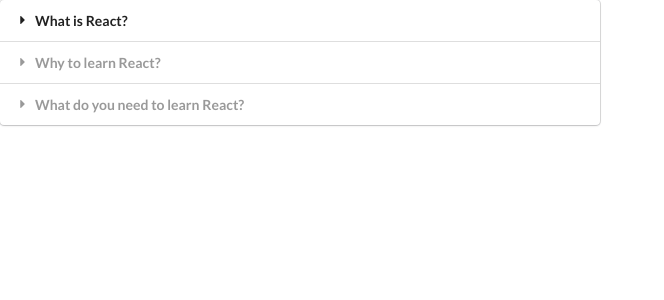
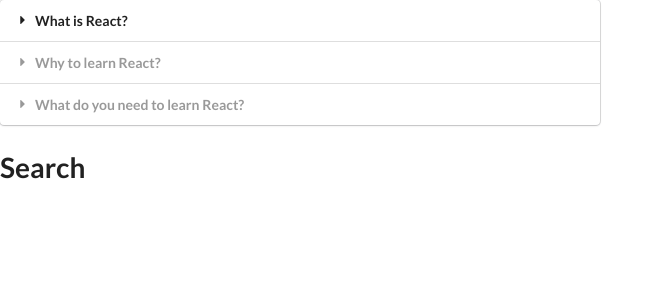
Before and after one commit to odegova-oksana/react-widgets, a React (Create React App) app: page / in a window 1280 px wide. Shown: the top 300 px of the page, without its empty margins (0-664 px from the left). Built offline with nearby package versions, Linux system fonts and the light colour scheme.

Commit message:
add seach component

```diff
--- a/src/App.js
+++ b/src/App.js
@@ -1,25 +1,18 @@
 import React from 'react';
 import Accordion from './components/Accordion';
+import Search from './components/Search';
 
 const items = [
-  {
-      title: 'What is React?',
-      content: 'React is framework'
-  },
-  {
-      title: 'Why to learn React?',
-      content: 'React is super'
-  },
-  {
-      title: 'What do you need to learn React?',
-      content: 'Time'
-  }
-]
+  {title: 'What is React?', content: 'React is framework'},
+  {title: 'Why to learn React?', content: 'React is super'},
+  {title: 'What do you need to learn React?', content: 'Time'}
+];
 
 export default () => {
   return (
     <div>
       <Accordion items={items} />
+      <Search />
     </div>
   );
-}
+};
--- /dev/null
+++ b/src/components/Search.js
@@ -0,0 +1,7 @@
+import React, {useState} from 'react';
+
+const Search = () => {
+    return <h1>Search</h1>;
+}
+
+export default Search;
```
Also changed, not shown: 1 other file (tests, documents, lock files or other folders).
